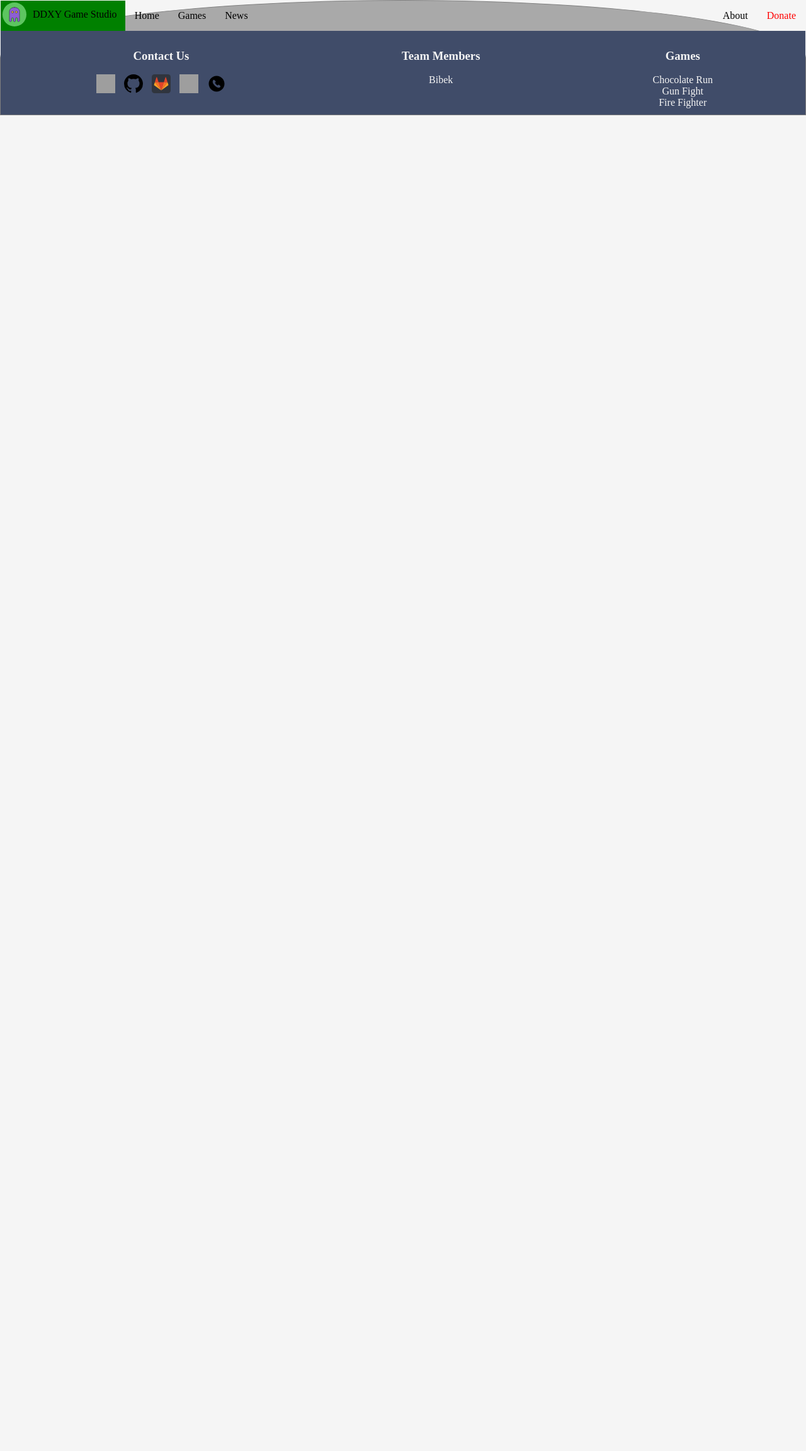
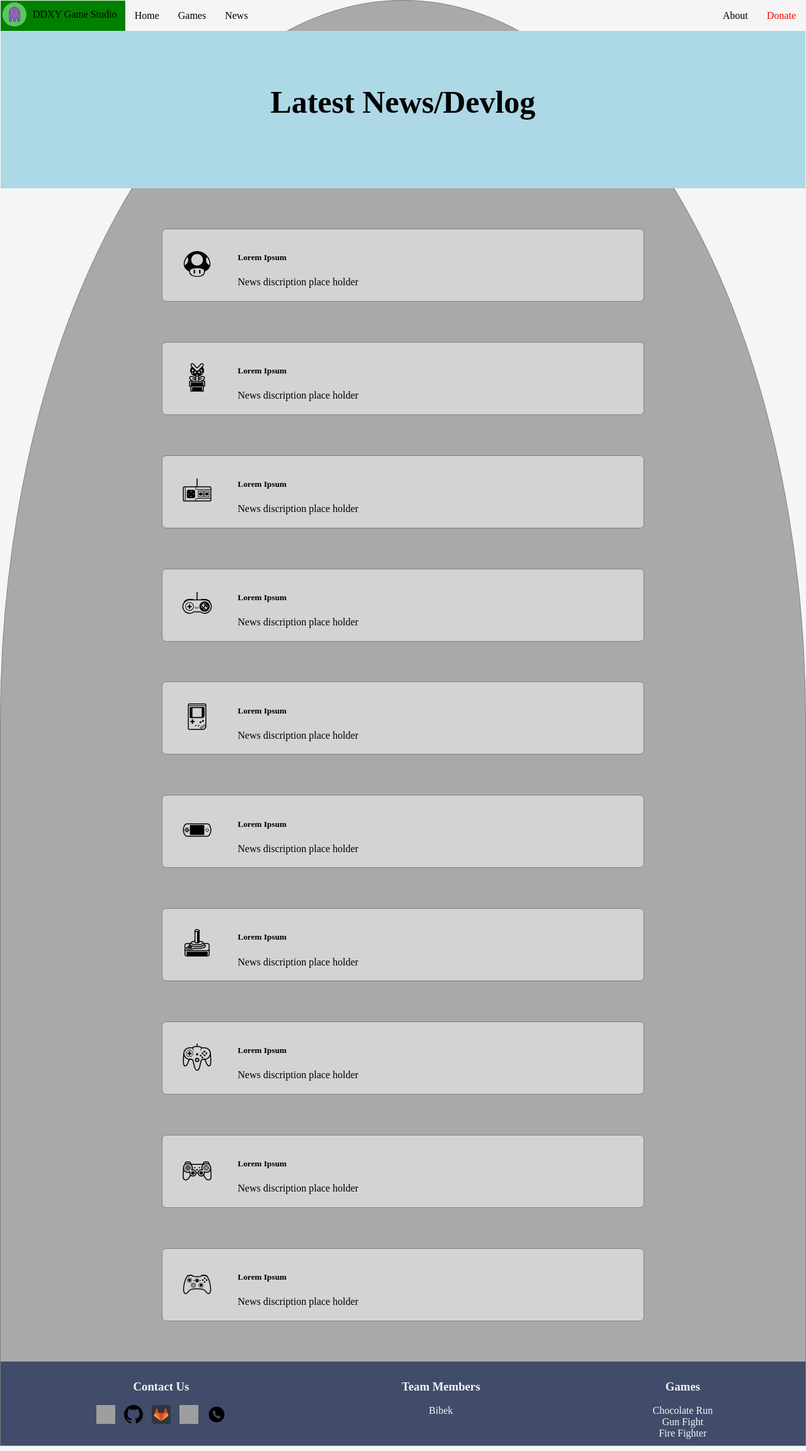
Before and after one commit to darkdevilxy/sistc_101_assignment, a PHP site: page /static_pages/news.html in a window 1280 px wide. Shown: the whole page at 63% size. Before the commit the page ends 183 px from the top, so only its background shows below. Run offline with PHP 8.4, Linux system fonts and the light colour scheme; grey boxes are pictures that could not be loaded.

Commit message:
News page was added

```diff
--- a/public/static_pages/css/collective_css.css
+++ b/public/static_pages/css/collective_css.css
@@ -207,3 +207,32 @@ a :active{
     margin: 5% 23% auto 23%;
     padding: 10px;
 }
+
+/* This section contains css for news page */
+
+.news_card{
+    display: grid;
+    grid-template-columns: 1fr 6fr;
+    background-color: lightgray;
+    margin: 5% 20% 5% 20%;
+    border: 1px solid gray;
+    border-radius: 7px;
+    padding: 15px;
+
+}
+
+.news_card:hover{
+    background-color: gray;
+    color: white;
+
+}
+
+.news_image_container{
+    padding: 15px;
+}
+
+
+.news_image{
+    height: 50px;
+    width: 50px;
+}
--- a/public/static_pages/news.html
+++ b/public/static_pages/news.html
@@ -7,7 +7,7 @@
     <meta name="viewport" content="width=device-width, initial-scale=1.0">
     <link rel="shortcut icon" href="../src/game.svg" type="image/x-icon">
     <link rel="stylesheet" type="text/css" href="css/collective_css.css">
-    <title>Document</title>
+    <title>Latest News</title>
 </head>
 
 <body>
@@ -35,6 +35,144 @@
         </div>
     </nav>
 
+    <div class="strip">
+        <h1 class="strip_text">Latest News/Devlog</h1>
+    </div>
+
+
+    <!--This section is for devlog/news container-->
+<div class="news_container">
+
+    <div class="news_card">
+        <div class="news_image_container">
+            <img src="../src/news_icons/videogame-85830.svg" class="news_image">
+
+        </div>
+        <div class="news_discription_container">
+            <h5 class="news_heading">Lorem Ipsum</h5>
+            <div class="news_discription">
+                News discription place holder
+            </div>
+        </div>
+    </div>
+
+    <div class="news_card">
+        <div class="news_image_container">
+            <img src="../src/news_icons/videogame-85831.svg" class="news_image">
+
+        </div>
+        <div class="news_discription_container">
+            <h5 class="news_heading">Lorem Ipsum</h5>
+            <div class="news_discription">
+                News discription place holder
+            </div>
+        </div>
+    </div>
+
+    <div class="news_card">
+        <div class="news_image_container">
+            <img src="../src/news_icons/videogame-85832.svg" class="news_image">
+
+        </div>
+        <div class="news_discription_container">
+            <h5 class="news_heading">Lorem Ipsum</h5>
+            <div class="news_discription">
+                News discription place holder
+            </div>
+        </div>
+    </div>
+
+    <div class="news_card">
+        <div class="news_image_container">
+            <img src="../src/news_icons/videogame-85833.svg" class="news_image">
+
+        </div>
+        <div class="news_discription_container">
+            <h5 class="news_heading">Lorem Ipsum</h5>
+            <div class="news_discription">
+                News discription place holder
+            </div>
+        </div>
+    </div>
+
+    <div class="news_card">
+        <div class="news_image_container">
+            <img src="../src/news_icons/videogame-85834.svg" class="news_image">
+
+        </div>
+        <div class="news_discription_container">
+            <h5 class="news_heading">Lorem Ipsum</h5>
+            <div class="news_discription">
+                News discription place holder
+            </div>
+        </div>
+    </div>
+
+    <div class="news_card">
+        <div class="news_image_container">
+            <img src="../src/news_icons/videogame-85835.svg" class="news_image">
+
+        </div>
+        <div class="news_discription_container">
+            <h5 class="news_heading">Lorem Ipsum</h5>
+            <div class="news_discription">
+                News discription place holder
+            </div>
+        </div>
+    </div>
+
+    <div class="news_card">
+        <div class="news_image_container">
+            <img src="../src/news_icons/videogame-85836.svg" class="news_image">
+
+        </div>
+        <div class="news_discription_container">
+            <h5 class="news_heading">Lorem Ipsum</h5>
+            <div class="news_discription">
+                News discription place holder
+            </div>
+        </div>
+    </div>
+
+    <div class="news_card">
+        <div class="news_image_container">
+            <img src="../src/news_icons/videogame-85837.svg" class="news_image">
+
+        </div>
+        <div class="news_discription_container">
+            <h5 class="news_heading">Lorem Ipsum</h5>
+            <div class="news_discription">
+                News discription place holder
+            </div>
+        </div>
+    </div>
+
+    <div class="news_card">
+        <div class="news_image_container">
+            <img src="../src/news_icons/videogame-85838.svg" class="news_image">
+
+        </div>
+        <div class="news_discription_container">
+            <h5 class="news_heading">Lorem Ipsum</h5>
+            <div class="news_discription">
+                News discription place holder
+            </div>
+        </div>
+    </div>
+
+    <div class="news_card">
+        <div class="news_image_container">
+            <img src="../src/news_icons/videogame-85839.svg" class="news_image">
+
+        </div>
+        <div class="news_discription_container">
+            <h5 class="news_heading">Lorem Ipsum</h5>
+            <div class="news_discription">
+                News discription place holder
+            </div>
+        </div>
+    </div>
+</div>
 
 
     <!-- This section defines the footer for webpages-->
```
Also changed, not shown: public/src/news_icons/videogame-85830.svg (added), public/src/news_icons/videogame-85831.svg (added), public/src/news_icons/videogame-85832.svg (added), public/src/news_icons/videogame-85833.svg (added), public/src/news_icons/videogame-85834.svg (added), public/src/news_icons/videogame-85835.svg (added), public/src/news_icons/videogame-85836.svg (added), public/src/news_icons/videogame-85837.svg (added), public/src/news_icons/videogame-85838.svg (added), public/src/news_icons/videogame-85839.svg (added).
